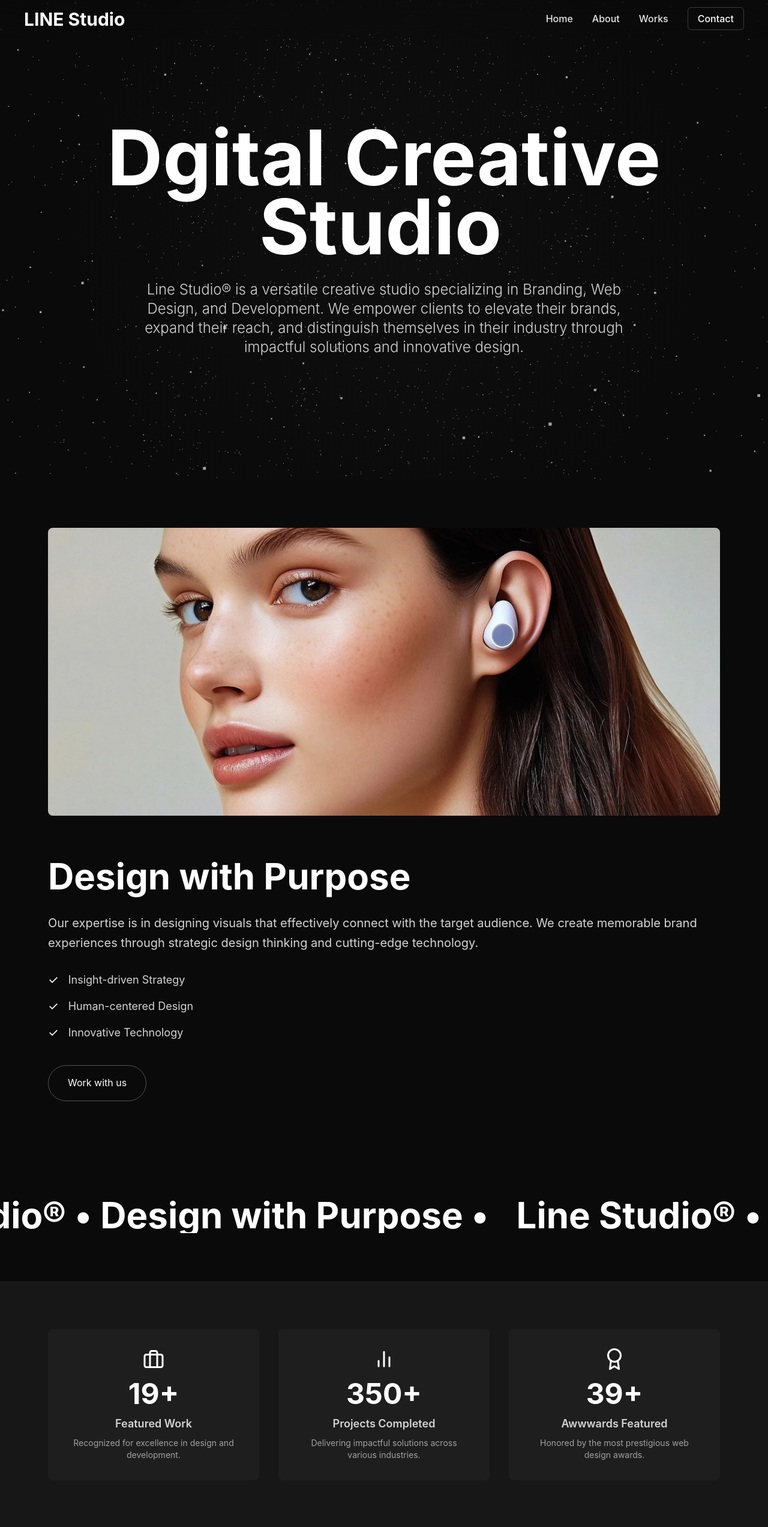
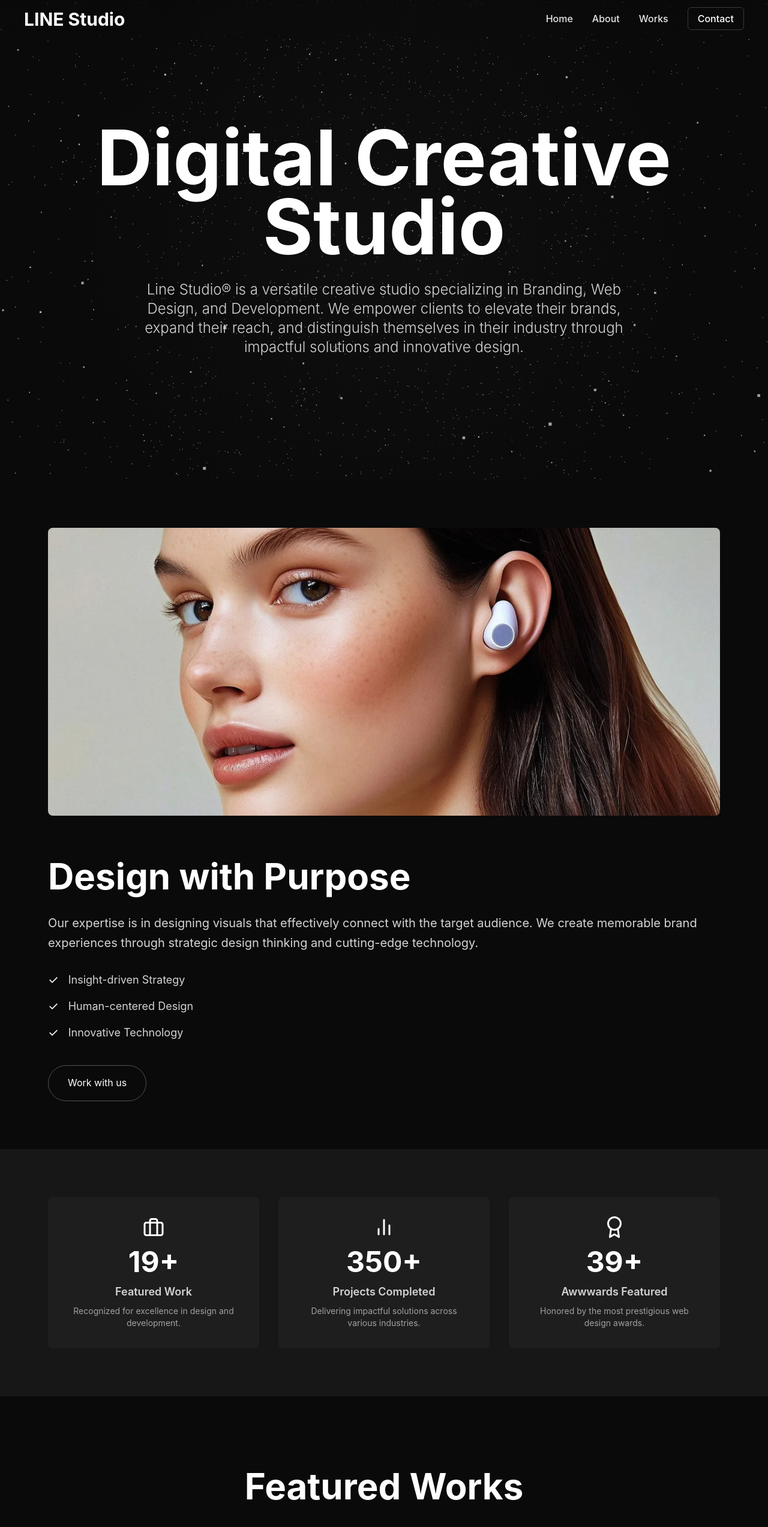
Before and after one commit to devchangjun/fastcampus-interactive-vibecoding01, a Next.js app: page / in a window 1280 px wide. Shown: the top 2546 px of the page at 60% size. Built offline with nearby package versions, Linux system fonts and the light colour scheme.

Commit message:
Revert "feat: clip03"
This reverts commit fed4fed9c9c6daf9f3cdbb84c3d620dcb9eb4195.

```diff
--- a/package.json
+++ b/package.json
@@ -9,11 +9,9 @@
     "lint": "next lint"
   },
   "dependencies": {
-    "@motionone/utils": "^10.18.0",
     "@react-three/drei": "^10.4.2",
     "@react-three/fiber": "^9.2.0",
     "@types/three": "^0.178.0",
-    "framer-motion": "^12.23.0",
     "next": "15.3.3",
     "react": "^19.0.0",
     "react-dom": "^19.0.0",
--- a/src/app/globals.css
+++ b/src/app/globals.css
@@ -267,28 +267,3 @@ button {
     padding-bottom: 7.5rem;
   }
 }
-
-@layer utilities {
-  .text-balance {
-    text-wrap: balance;
-  }
-}
-
-@keyframes blink {
-  50% {
-    opacity: 0;
-  }
-}
-
-.animate-blink {
-  animation: blink 1s step-end infinite;
-}
-
-@keyframes marquee {
-  0% {
-    transform: translateX(0%);
-  }
-  100% {
-    transform: translateX(-100%);
-  }
-}
--- a/src/app/page.tsx
+++ b/src/app/page.tsx
@@ -10,10 +10,6 @@ import Footer from "../components/Footer";
 import ParticleField from "@/components/ParticleField";
 import Image from "next/image";
 import { FiAward, FiBarChart2, FiBriefcase } from "react-icons/fi";
-import TypingAnimation from "@/components/TypingAnimation";
-import ScrambleText from "@/components/ScrambleText";
-import CountUp from "@/components/CountUp";
-import Marquee from "@/components/Marquee";
 
 export default function Home() {
   const [email, setEmail] = useState("");
@@ -141,10 +137,9 @@ export default function Home() {
           }}
         ></div>
         <div className="container mx-auto px-5 md:px-10 h-screen flex flex-col justify-center items-center text-center">
-          <TypingAnimation
-            text="Digital Creative Studio"
-            className="text-4xl sm:text-6xl md:text-8xl lg:text-9xl xl:text-[8rem] font-bold leading-[0.9] mb-8 max-w-6xl"
-          />
+          <h1 className="text-4xl sm:text-6xl md:text-8xl lg:text-9xl xl:text-[8rem] font-bold leading-[0.9] mb-8 max-w-6xl">
+            Digital Creative Studio
+          </h1>
           <p className="text-base sm:text-lg md:text-xl lg:text-2xl font-light max-w-4xl mx-auto text-neutral-300 px-4">
             Line Studio® is a versatile creative studio specializing in Branding, Web Design, and Development. We
             empower clients to elevate their brands, expand their reach, and distinguish themselves in their industry
@@ -167,10 +162,7 @@ export default function Home() {
               />
             </div>
             <div>
-              <ScrambleText
-                text="Design with Purpose"
-                className="text-4xl sm:text-5xl md:text-6xl font-bold leading-tight mb-6"
-              />
+              <h2 className="text-4xl sm:text-5xl md:text-6xl font-bold leading-tight mb-6">Design with Purpose</h2>
               <p className="text-lg md:text-xl text-neutral-300 leading-relaxed mb-8">
                 Our expertise is in designing visuals that effectively connect with the target audience. We create
                 memorable brand experiences through strategic design thinking and cutting-edge technology.
@@ -200,13 +192,6 @@ export default function Home() {
         </div>
       </section>
 
-      {/* Marquee Section */}
-      <section className="py-10 md:py-20">
-        <Marquee baseVelocity={-1} className="text-4xl md:text-6xl font-bold">
-          Line Studio® • Design with Purpose •&nbsp;
-        </Marquee>
-      </section>
-
       {/* Stats Section */}
       <section className="py-20 md:py-32 bg-neutral-900">
         <div className="container mx-auto px-5 md:px-10">
@@ -214,21 +199,21 @@ export default function Home() {
             {/* Stat Card 1 */}
             <div className="stat-item bg-neutral-800/50 p-8 rounded-lg opacity-0 translate-y-8 transition-all duration-500 ease-in-out">
               <FiBriefcase className="text-4xl text-white mx-auto mb-4" />
-              <CountUp endValue={19} suffix="+" className="block text-5xl font-bold text-white" />
+              <span className="block text-5xl font-bold text-white">19+</span>
               <h3 className="text-lg font-semibold text-neutral-300 mt-3">Featured Work</h3>
               <p className="text-neutral-400 mt-2 text-sm">Recognized for excellence in design and development.</p>
             </div>
             {/* Stat Card 2 */}
             <div className="stat-item bg-neutral-800/50 p-8 rounded-lg opacity-0 translate-y-8 transition-all duration-500 ease-in-out delay-150">
               <FiBarChart2 className="text-4xl text-white mx-auto mb-4" />
-              <CountUp endValue={350} suffix="+" className="block text-5xl font-bold text-white" />
+              <span className="block text-5xl font-bold text-white">350+</span>
               <h3 className="text-lg font-semibold text-neutral-300 mt-3">Projects Completed</h3>
               <p className="text-neutral-400 mt-2 text-sm">Delivering impactful solutions across various industries.</p>
             </div>
             {/* Stat Card 3 */}
             <div className="stat-item bg-neutral-800/50 p-8 rounded-lg opacity-0 translate-y-8 transition-all duration-500 ease-in-out delay-300">
               <FiAward className="text-4xl text-white mx-auto mb-4" />
-              <CountUp endValue={39} suffix="+" className="block text-5xl font-bold text-white" />
+              <span className="block text-5xl font-bold text-white">39+</span>
               <h3 className="text-lg font-semibold text-neutral-300 mt-3">Awwwards Featured</h3>
               <p className="text-neutral-400 mt-2 text-sm">Honored by the most prestigious web design awards.</p>
             </div>
--- a/src/components/CountUp.tsx
+++ /dev/null
@@ -1,67 +0,0 @@
-"use client";
-
-import { useState, useEffect, useRef } from "react";
-
-interface CountUpProps {
-  endValue: number;
-  duration?: number;
-  className?: string;
-  suffix?: string;
-}
-
-const CountUp: React.FC<CountUpProps> = ({ endValue, duration = 2000, className, suffix = "" }) => {
-  const [count, setCount] = useState(0);
-  const ref = useRef<HTMLSpanElement>(null);
-  const animationFrameId = useRef<number>();
-
-  useEffect(() => {
-    const observer = new IntersectionObserver(
-      ([entry]) => {
-        if (entry.isIntersecting) {
-          let startTime: number | null = null;
-          const step = (timestamp: number) => {
-            if (!startTime) {
-              startTime = timestamp;
-            }
-            const progress = Math.min((timestamp - startTime) / duration, 1);
-            const easeOutExpo = (t: number) => (t === 1 ? 1 : 1 - Math.pow(2, -10 * t));
-            const currentCount = Math.floor(easeOutExpo(progress) * endValue);
-            setCount(currentCount);
-
-            if (progress < 1) {
-              animationFrameId.current = requestAnimationFrame(step);
-            } else {
-              setCount(endValue);
-            }
-          };
-          animationFrameId.current = requestAnimationFrame(step);
-          observer.disconnect();
-        }
-      },
-      { threshold: 0.5 }
-    );
-
-    const currentRef = ref.current;
-    if (currentRef) {
-      observer.observe(currentRef);
-    }
-
-    return () => {
-      if (animationFrameId.current) {
-        cancelAnimationFrame(animationFrameId.current);
-      }
-      if (currentRef) {
-        observer.unobserve(currentRef);
-      }
-    };
-  }, [endValue, duration]);
-
-  return (
-    <span ref={ref} className={className}>
-      {count}
-      {suffix}
-    </span>
-  );
-};
-
-export default CountUp;
--- a/src/components/Marquee.tsx
+++ /dev/null
@@ -1,59 +0,0 @@
-"use client";
-
-import React from "react";
-import {
-  motion,
-  useScroll,
-  useSpring,
-  useTransform,
-  useMotionValue,
-  useVelocity,
-  useAnimationFrame,
-} from "framer-motion";
-
-const wrap = (min: number, max: number, v: number) => {
-  const rangeSize = max - min;
-  return ((((v - min) % rangeSize) + rangeSize) % rangeSize) + min;
-};
-
-interface MarqueeProps {
-  children: string;
-  baseVelocity: number;
-  className?: string;
-}
-
-export default function Marquee({ children, baseVelocity = 3, className }: MarqueeProps) {
-  const baseX = useMotionValue(0);
-  const { scrollY } = useScroll();
-  const scrollVelocity = useVelocity(scrollY);
-  const smoothVelocity = useSpring(scrollVelocity, {
-    damping: 50,
-    stiffness: 400,
-  });
-
-  const velocityFactor = useTransform(smoothVelocity, [0, 1000], [0, 1], {
-    clamp: false,
-  });
-
-  const x = useTransform(baseX, (v) => `${wrap(-25, -75, v)}%`);
-
-  const directionFactor = React.useRef<number>(1);
-  useAnimationFrame((t, delta) => {
-    let moveBy = directionFactor.current * baseVelocity * (delta / 1000);
-
-    moveBy += directionFactor.current * velocityFactor.get();
-
-    baseX.set(baseX.get() + moveBy);
-  });
-
-  return (
-    <div className={`w-full overflow-hidden whitespace-nowrap flex ${className}`}>
-      <motion.div className="flex whitespace-nowrap" style={{ x }}>
-        <span className="block mx-4">{children}</span>
-        <span className="block mx-4">{children}</span>
-        <span className="block mx-4">{children}</span>
-        <span className="block mx-4">{children}</span>
-      </motion.div>
-    </div>
-  );
-}
--- a/src/components/ScrambleText.tsx
+++ /dev/null
@@ -1,65 +0,0 @@
-"use client";
-
-import { useState, useEffect, useRef } from "react";
-
-interface ScrambleTextProps {
-  text: string;
-  className?: string;
-}
-
-const ScrambleText: React.FC<ScrambleTextProps> = ({ text, className }) => {
-  const [displayedText, setDisplayedText] = useState("");
-  const ref = useRef<HTMLHeadingElement>(null);
-  const isAnimating = useRef(false);
-
-  useEffect(() => {
-    const observer = new IntersectionObserver(
-      ([entry]) => {
-        if (entry.isIntersecting && !isAnimating.current) {
-          isAnimating.current = true;
-          animateText();
-          observer.disconnect();
-        }
-      },
-      { threshold: 0.5 }
-    );
-
-    if (ref.current) {
-      observer.observe(ref.current);
-    }
-
-    return () => observer.disconnect();
-  }, [text]);
-
-  const animateText = () => {
-    let iteration = 0;
-    const chars = "ABCDEFGHIJKLMNOPQRSTUVWXYZabcdefghijklmnopqrstuvwxyz0123456789!@#$%^&*()";
-    const interval = setInterval(() => {
-      const newText = text
-        .split("")
-        .map((_, index) => {
-          if (index < iteration) {
-            return text[index];
-          }
-          return chars[Math.floor(Math.random() * chars.length)];
-        })
-        .join("");
-
-      setDisplayedText(newText);
-
-      if (iteration >= text.length) {
-        clearInterval(interval);
-        isAnimating.current = false;
-      }
-      iteration += 1 / 3;
-    }, 30);
-  };
-
-  return (
-    <h2 ref={ref} className={className}>
-      {displayedText || " "}
-    </h2>
-  );
-};
-
-export default ScrambleText;
--- a/src/components/TypingAnimation.tsx
+++ /dev/null
@@ -1,44 +0,0 @@
-"use client";
-
-import { useState, useEffect } from "react";
-
-interface TypingAnimationProps {
-  text: string;
-  className?: string;
-  speed?: number;
-}
-
-const TypingAnimation: React.FC<TypingAnimationProps> = ({ text, className, speed = 100 }) => {
-  const [displayedText, setDisplayedText] = useState("");
-  const [isComplete, setIsComplete] = useState(false);
-
-  useEffect(() => {
-    setDisplayedText("");
-    setIsComplete(false);
-    let i = 0;
-    const typingInterval = setInterval(() => {
-      if (i < text.length) {
-        setDisplayedText((prev) => prev + text.charAt(i));
-        i++;
-      } else {
-        clearInterval(typingInterval);
-        setIsComplete(true);
-      }
-    }, speed);
-
-    return () => clearInterval(typingInterval);
-  }, [text, speed]);
-
-  return (
-    <h1 className={className}>
-      {displayedText}
-      <span
-        className={`ml-2 inline-block w-1 h-[0.8em] bg-white transition-opacity duration-300 ${
-          isComplete ? "opacity-100 animate-blink" : "opacity-0"
-        }`}
-      ></span>
-    </h1>
-  );
-};
-
-export default TypingAnimation;
```
Also changed, not shown: 1 other file (tests, documents, lock files or other folders).
